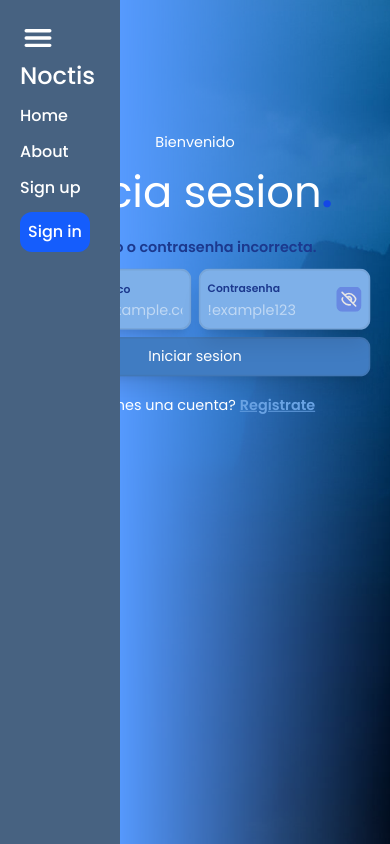
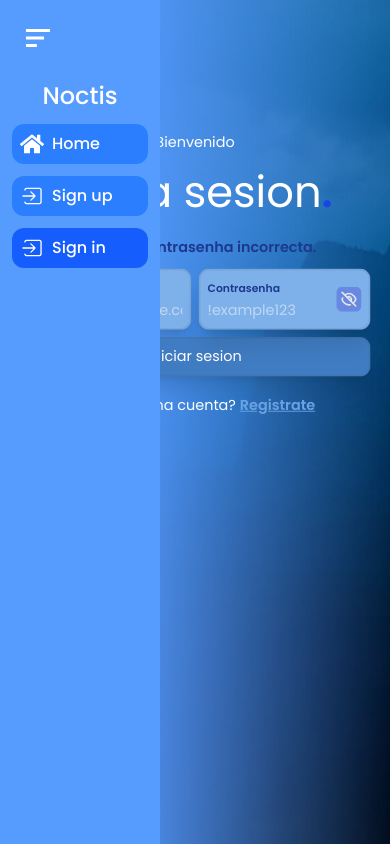
Before and after one commit to Autisogino-Organization/Vibely, a React (Vite) app: page /login in a window 390 px wide. Both pictures are taken after a click on the icon 38 px from the left and 38 px from the top of the page. Built offline with nearby package versions, Linux system fonts and the light colour scheme; what @midudev/tailwind-animations would draw is missing.

Commit message:
Refactor navbar component to use new icons and improve styling for better user experience

```diff
--- a/src/components/navbar.jsx
+++ b/src/components/navbar.jsx
@@ -1,7 +1,9 @@
 import { useState } from "react";
 import Header from "../components/header";
 import "../styles/global.css";
-import { IoMenu } from "react-icons/io5";
+import { BiMenu, BiMenuAltLeft } from "react-icons/bi";
+import { IoIosLogIn } from "react-icons/io";
+import { FaHome } from "react-icons/fa";
 
 function Login() {
   const [navbarVisible, setNavbarVisible] = useState(false);
@@ -14,13 +16,24 @@ function Login() {
   return (
     <div className="flex md:hidden">
       <div className="flex flex-col gap-20 text-white relative m-5 z-15">
-        <IoMenu
-          className="text-4xl text-white"
-          onClick={toggleNavbarVisibility}
-        />
+        {navbarVisible ? (
+          <BiMenuAltLeft
+            className="text-4xl text-white cursor-pointer"
+            onClick={toggleNavbarVisibility}
+          />
+        ) : (
+          <BiMenu
+            className="text-4xl text-white cursor-pointer"
+            onClick={toggleNavbarVisibility}
+          />
+        )}
       </div>
 
-      <div className={`absolute flex flex-col justify-start items-start pt-15 gap-3 pl-5 text-white bg-[#476281] h-screen w-30 z-10 transition-all duration-200 ${navbarVisible ? "left-0" : "-left-full"}`}>
+      <div
+        className={`absolute flex flex-col justify-start items-center pt-20 gap-3 text-white bg-[#569bfe] h-screen w-40 z-10 transition-all duration-200 ${
+          navbarVisible ? "left-0" : "-left-full"
+        }`}
+      >
         <div className="flex items-start justify-center md:mr-20">
           <h1 className="text-2xl text-star-white font-medium text-center">
             Noctis
@@ -29,27 +42,21 @@ function Login() {
 
         <a
           href="/"
-          className="md:mr-5 text-star-white font-medium cursor-pointer rounded transition-all duration-200 transform hover:scale-110 hover:bg-blue-400 hover:shadow-lg"
-        >
+          className="flex flex-row gap-2 md:mr-5 text-star-white font-medium bg-blue-500 w-[85%] p-2 cursor-pointer rounded-xl transition-all duration-200 transform hover:scale-110 hover:bg-blue-400 hover:shadow-lg"
+        > <FaHome className="text-2xl text-white" />
           Home
-        </a>
-        <a
-          href="/about"
-          className="md:mr-auto text-star-white font-medium cursor-pointer rounded transition-all duration-200 transform hover:scale-110 hover:bg-blue-400 hover:shadow-lg"
-        >
-          About
         </a>
 
         <a
           href="/register"
-          className="text-star-white font-medium rounded-xl w-25 cursor-pointer transition-all duration-200 transform hover:scale-110 hover:bg-blue-400 hover:shadow-lg"
-        >
+          className="flex flex-row gap-2 text-star-white font-medium bg-blue-500 w-[85%] p-2 rounded-xl w-25 cursor-pointer transition-all duration-200 transform hover:scale-110 hover:bg-blue-400 hover:shadow-lg"
+        > <IoIosLogIn className="text-2xl text-white" />
           Sign up
         </a>
         <a
           href="/login"
-          className="text-star-white font-medium bg-blue-600 w-fit p-2 rounded-xl w-25 text-center cursor-pointer transition-all duration-200 transform hover:scale-110 hover:bg-blue-500 hover:shadow-lg"
-        >
+          className="flex flex-row gap-2 text-star-white font-medium bg-blue-600 w-[85%] p-2 rounded-xl w-25 text-start cursor-pointer transition-all duration-200 transform hover:scale-110 hover:bg-blue-500 hover:shadow-lg"
+        > <IoIosLogIn className="text-2xl text-white" />
           Sign in
         </a>
       </div>
```
